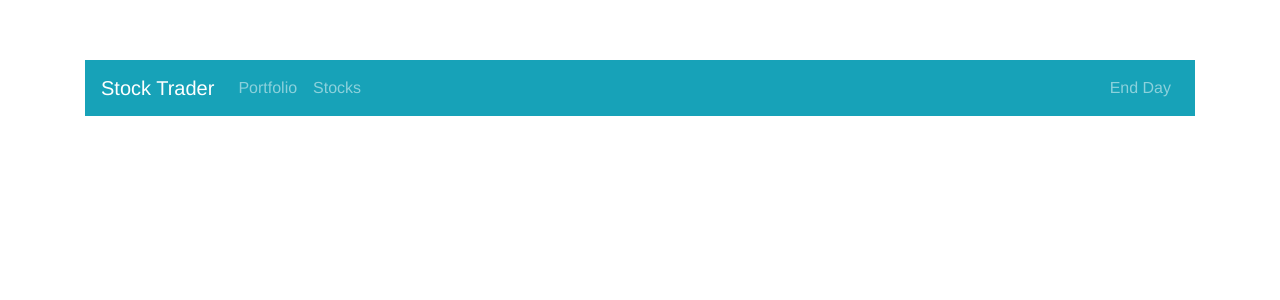
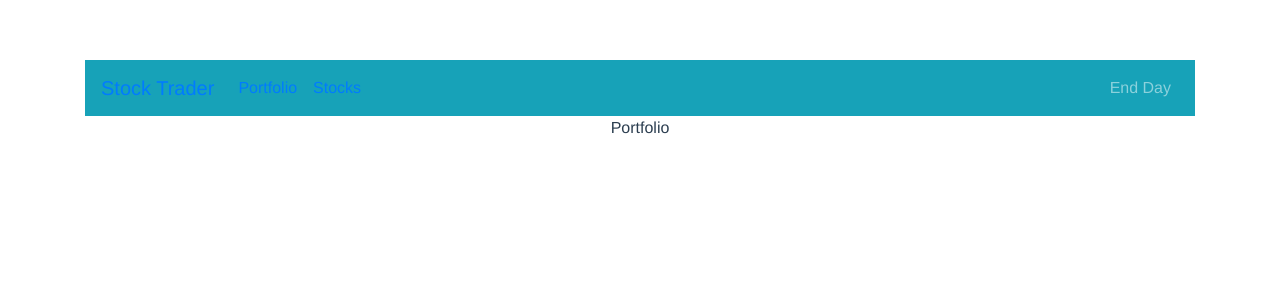
Before and after one commit to kenoflee/vue-stock-trader, a Vue app: page /#/portfolio in a window 1280 px wide. Shown: the top 300 px of the page. Built offline with nearby package versions, Linux system fonts and the light colour scheme.

Commit message:
set up routerse and map the components

```diff
--- a/package.json
+++ b/package.json
@@ -22,6 +22,7 @@
     "eslint-plugin-vue": "^5.0.0",
     "node-sass": "^4.12.0",
     "sass-loader": "^8.0.0",
+    "vue-router": "^3.1.3",
     "vue-template-compiler": "^2.6.10",
     "vuex": "^3.1.1"
   },
--- a/src/App.vue
+++ b/src/App.vue
@@ -1,6 +1,7 @@
 <template>
   <div id="app" class="container">
     <Header />
+    <router-view></router-view>
   </div>
 </template>
 
--- a/src/components/Header.vue
+++ b/src/components/Header.vue
@@ -1,18 +1,18 @@
 <template>
     <b-navbar toggleable="lg" type="dark" variant="info">
-        <b-navbar-brand href="#">Stock Trader</b-navbar-brand>
+        <b-navbar-brand><router-link to="/">Stock Trader</router-link></b-navbar-brand>
 
         <b-navbar-toggle target="nav-collapse"></b-navbar-toggle>
 
         <b-collapse id="nav-collapse" is-nav>
         <b-navbar-nav>
-            <b-nav-item href="#">Portfolio</b-nav-item>
-            <b-nav-item href="#">Stocks</b-nav-item>
+            <b-nav-item><router-link to="/portfolio">Portfolio</router-link></b-nav-item>
+            <b-nav-item><router-link to="/stocks">Stocks</router-link></b-nav-item>
         </b-navbar-nav>
 
         <!-- Right aligned nav items -->
         <b-navbar-nav class="ml-auto">
-            <b-nav-item href="#">End Day</b-nav-item>
+            <b-nav-item>End Day</b-nav-item>
         </b-navbar-nav>
         </b-collapse>
     </b-navbar>
--- a/src/components/Home.vue
+++ b/src/components/Home.vue
@@ -1,5 +1,5 @@
 <template>
-
+    <p>Home</p>
 </template>
 
 <script>
--- a/src/components/Portfolio.vue
+++ b/src/components/Portfolio.vue
@@ -1,5 +1,5 @@
 <template>
-
+    <p>Portfolio</p>
 </template>
 
 <script>
--- a/src/components/Stocks.vue
+++ b/src/components/Stocks.vue
@@ -1,5 +1,5 @@
 <template>
-
+    <p>stocks</p>
 </template>
 
 <script>
```
Also changed, not shown: src/main.js (+12 -3 lines), src/routes.js (added, +9 -0 lines), 1 other file (tests, documents, lock files or other folders).
